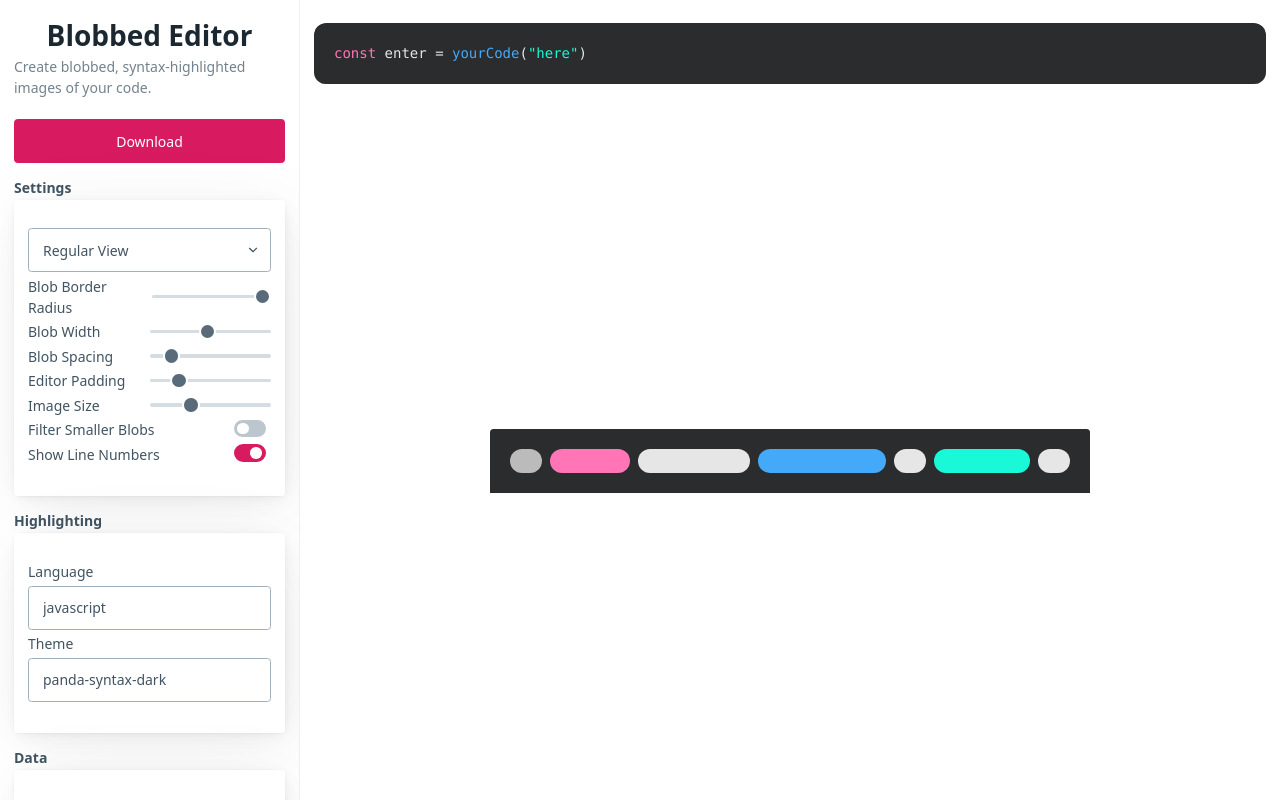
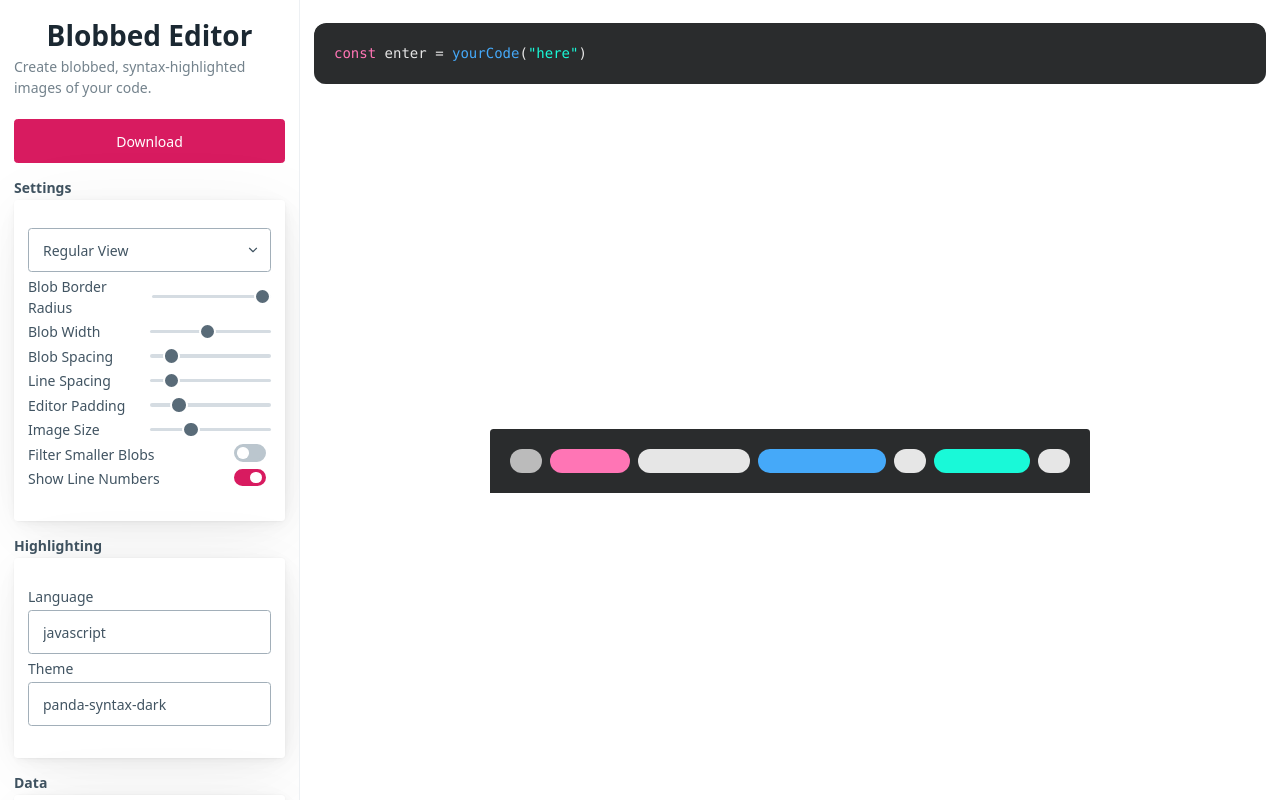
Before and after one commit to BrettOrmsby/blobbed-editor, a Vue app: page / in a window 1280 px wide. Built offline with nearby package versions, Linux system fonts and the light colour scheme.

Commit message:
Added line spacing setting

```diff
--- a/src/App.vue
+++ b/src/App.vue
@@ -52,6 +52,17 @@
             step="0.05"
             v-model="settings.blobSpacing"
             id="blobSpacing"
+          />
+        </label>
+        <label for="lineSpacing"
+          >Line Spacing
+          <input
+            type="range"
+            min="0"
+            max="2"
+            step="0.05"
+            v-model="settings.lineSpacing"
+            id="lineSpacing"
           />
         </label>
         <label for="editorPadding"
@@ -201,6 +212,7 @@ export default {
         blobBorderRadius: 1,
         imageSize: 16,
         blobSpacing: 0.25,
+        lineSpacing: 0.25,
         blobWidth: 1,
         editorPadding: 1,
         filterSmallerBlobs: false,
@@ -422,7 +434,7 @@ export default {
   padding: 0 1em;
   display: inline-block;
   border-radius: v-bind('settings.blobBorderRadius + "em"');
-  margin: v-bind('"0.25em " + settings.blobSpacing + "em"');
+  margin: v-bind("`${settings.lineSpacing}em ${settings.blobSpacing}em`");
 }
 span.indent {
   color: transparent;
@@ -431,7 +443,6 @@ span.new-line-spacer {
   padding: 0;
   margin: 0;
 }
-
 pre code.output.hljs {
   overflow-x: visible;
   display: inline-block;
```
